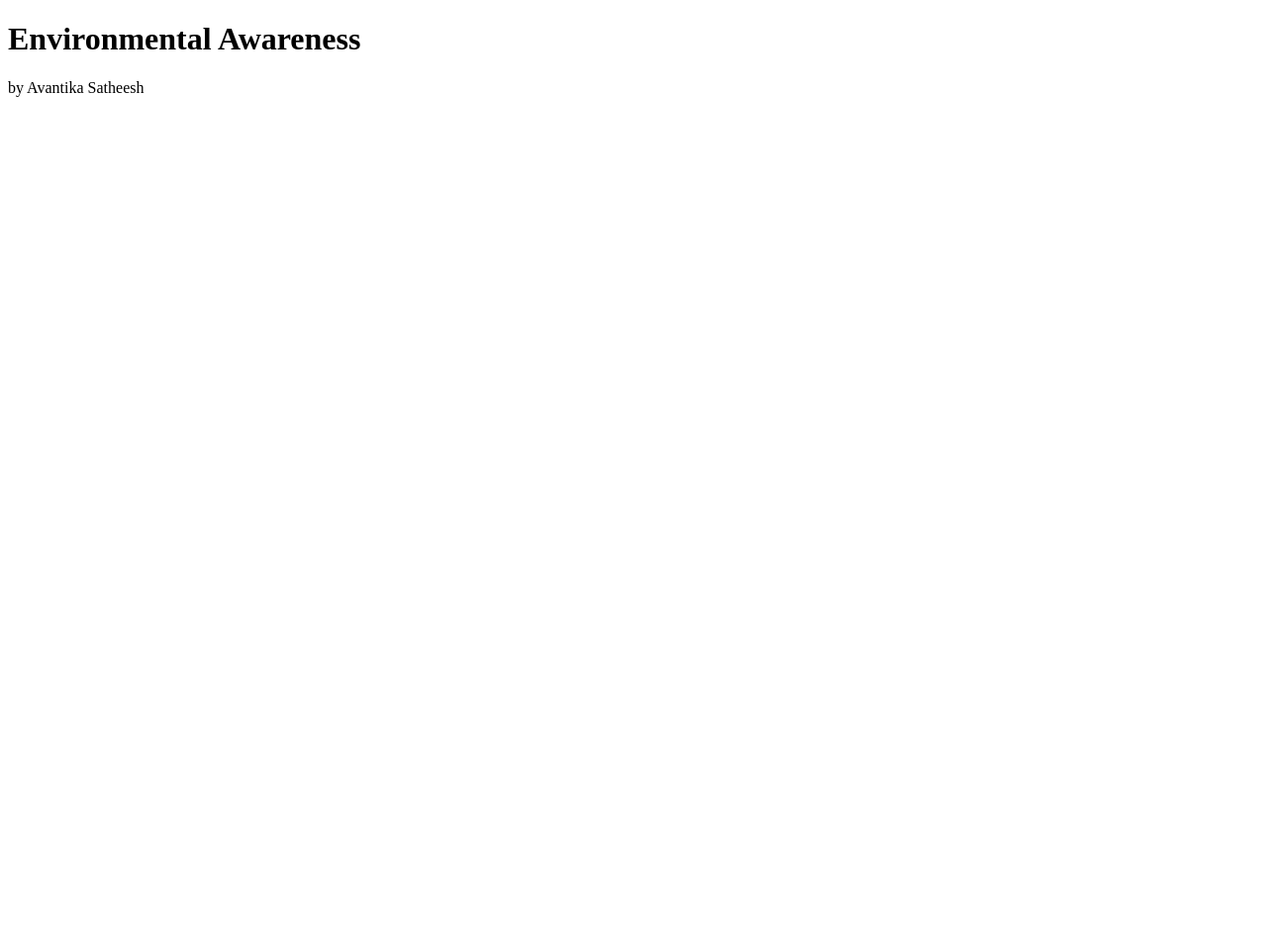
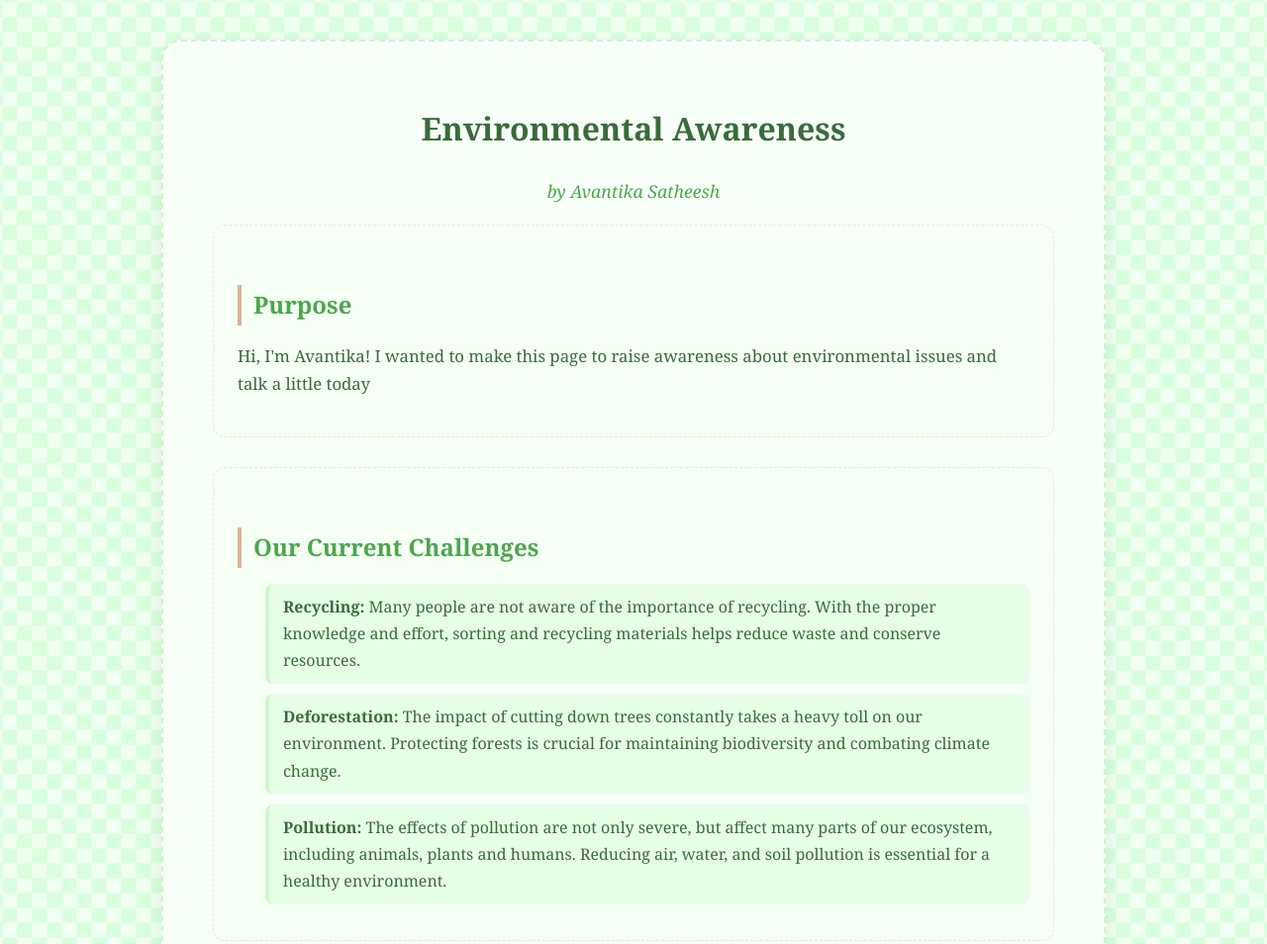
Before and after one commit to 139587-spec/Boba-Bash, a plain HTML site: page index.html in a window 1280 px wide. Shown: the top 954 px of the page at 99% size. Drawn offline with Linux system fonts and the light colour scheme.

Commit message:
changed CSS to match theme

```diff
--- a/styles.css
+++ b/styles.css
@@ -1,3 +1,147 @@
+/*---Base page setup---*/
+body {
+  margin: 0;
+  padding: 0;
+  font-family: "Georgia","Times New Roman", serif;
+  color: #3a6b3b;
+  line-height: 1.7;
+  background-color: #f0fff1;
+  background-image: linear-gradient(45deg, #d8ffdd 25%, transparent 25%),
+                    linear-gradient(-45deg, #d8ffdd 25%, transparent 25%),
+                    linear-gradient(45deg, transparent 75%, #d8ffdd 75%),
+                    linear-gradient(-45deg, transparent 75%, #d8ffdd 75%);
+  background-size:30px 30px;
+  background-position: 0 0, 0 15px, 15px -15px, -15px 0px;
+  animation: subtleMove 20s infinite linear;
+}
+
+/*---Background soft animation---*/
+@keyframes subtleMove {
+  0% { background-position: 0 0, 0 15px, 15px -15px, -15px 0px; }
+  50% { background-position: 5px 5px, 5px 20px, 20px -10px, -10px 5px; }
+  100% { background-position: 0 0, 0 15px, 15px -15px, -15px 0px; }
+}
+
+/*---Page container---*/
+.container {
+  width: 90%;
+  max-width: 850px;
+  margin: 40px auto;
+  background-color: #f8fff8;
+  border-radius: 20px;
+  box-shadow: 0 6px 20px rgba(0, 0, 0, 0.08);
+  padding: 40px 50px;
+  border: 2px dashed #d1f5cc;
+  opacity: 0;
+  transform: translateY(20px);
+  animation: fadeInUp 1s ease forwards;
+}
+
+
+@keyframes fadeInUp {
+  from {
+    opacity: 0;
+    transform: translateY(20px);
+  }
+  to {
+    opacity: 1;
+    transform: translateY(0);
+  }
+}
+
+/*---Header---*/
+header {
+  text-align: center;
+  margin-bottom: 40px;
+  animation: fadeIn 1.5s ease forwards;
+}
+
+header h1 {
+  font-size: 2.2em;
+  color: #4da64f;
+  margin-bottom: 6px;
+}
+
+.subtitle {
+  font-style: italic;
+  color: #4da64f;
+  font-size: 1.1em;
+}
+
+/*---Header with images---*/
+.header-with-images {
+  display: flex;
+  flex-direction: row;
+  align-items: center;
+  justify-content: center;
+  gap: 20px;
+}
+
+.header-text {
+  text-align: center;
+}
+
+.header-img {
+  width: 145px;
+  height: auto;
+  animation: float 3s ease-in-out infinite alternate;
+}
+
+@keyframes float {
+  from { transform: translateY(0px); }
+  to { transform: translateY(-5px); }
+}
+
+/*---Header fade-in animation---*/
+@keyframes fadeIn {
+  from { opacity: 0; }
+  to { opacity: 1; }
+}
+
+/*---Section titles---*/
+h2 {
+  color: #4da64f;
+  border-left: 4px solid #d8b597;
+  padding-left: 12px;
+  margin-top: 40px;
+  margin-bottom: 16px;
+  font-size: 1.5em;
+  transition: color 0.3s ease;
+}
+
+h2:hover {
+  color: #9d7c64;
+}
+
+
+
+/*---Text---*/
+p {
+  margin-bottom: 18px;
+  font-size: 1.05em;
+  animation: fadeInUp 1s ease forwards;
+}
+
+/*---Lists---*/
+ul {
+  padding-left: 28px;
+  list-style-type: none;
+}
+
+li {
+  background: #e6ffe6;
+  border-left: 4px solid #d1f5cc;
+  padding: 10px 14px;
+  margin-bottom: 10px;
+  border-radius: 8px;
+  transition: background 0.3s ease, transform 0.2s ease;
+}
+
+li:hover {
+  background: #d9ffd9;
+  transform: translateX(4px);
+}
+
 /*---Inline code parts---*/
 code {
   background-color: #f1fff0;
```
